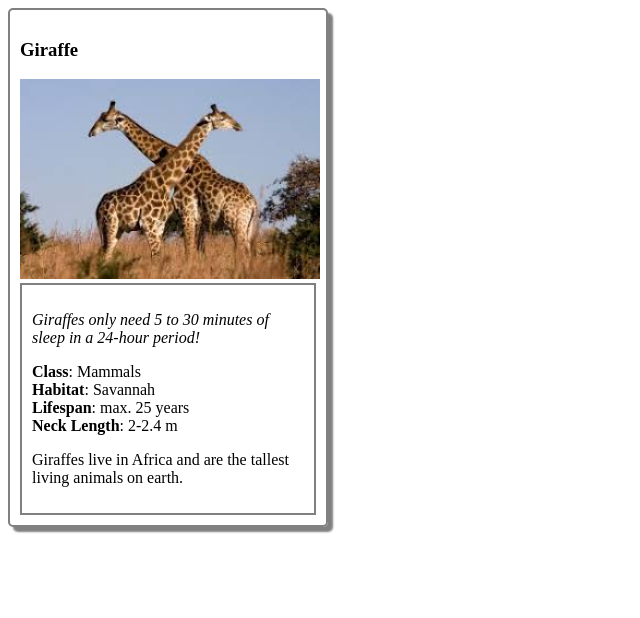
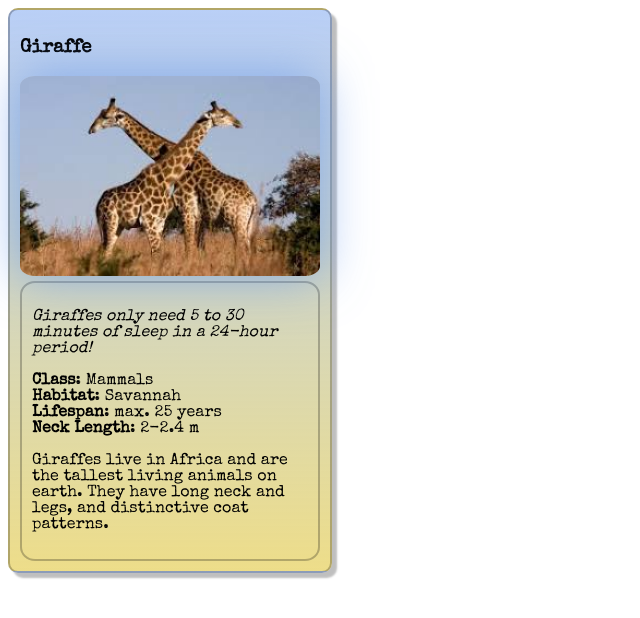
Before and after one commit to zhoa15/animalCard, a plain HTML site: page card.html in a window 1280 px wide. Shown: the whole page, without its empty margins (0-640 px from the left). Drawn offline with nearby package versions, Linux system fonts and the light colour scheme.

Commit message:
second commit

```diff
--- a/card.html
+++ b/card.html
@@ -3,6 +3,7 @@
 <head>
 	<meta charset="utf-8">
 	<title>Animal Trading Cards</title>
+	<link href="https://fonts.googleapis.com/css?family=Special+Elite" rel="stylesheet">
 	<link rel="stylesheet" href="styles.css">
 </head>
 <body>
@@ -23,7 +24,7 @@
 				<li><span class="label">Neck Length</span>: 2-2.4 m</li>
 			</ul>
 			<!-- your favorite animal's description goes here -->
-			<p>Giraffes live in Africa and are the tallest living animals on earth.</p>
+			<p>Giraffes live in Africa and are the tallest living animals on earth. They have long neck and legs, and  distinctive coat patterns.</p>
 		</div>
 	</div>
 </body>
--- a/styles.css
+++ b/styles.css
@@ -1,7 +1,7 @@
 /* add your CSS here */
 
 body{
-  width: 320px;
+  font-family: 'Special Elite', cursive;
 }
 
 ul{
@@ -9,18 +9,26 @@ ul{
   padding: 0;
 }
 
-img{
-  width: 300px;
+img {
+    width: 300px;
+    border-radius: 5%;
+    box-shadow: 0 0px 50px rgba(100,149,237, 0.7);
 }
-.card{
-  border: 2px solid gray;
-  border-radius: 5px;
-  box-shadow: 5px 5px 2px gray;
+
+.card {
+    width: 300px;
+    box-sizing: content-box;
+    border: 2px solid rgba(0, 0, 0, 0.25);
+    border-radius: 10px;
+    box-shadow: 5px 5px 2px rgba(0, 0, 0, 0.25);
+    padding: 10px;
+    background-image: linear-gradient(rgba(100, 149, 237, 0.45), rgba(232, 211, 102, 0.77));
+}
+
+.information{
+  border: 2px solid rgba(0,0,0,0.25);
   padding: 10px;
-}
-.information{
-  border: 2px solid gray;
-  padding: 10px;
+  border-radius: 5%;
 }
 
 .title, .label{
```
